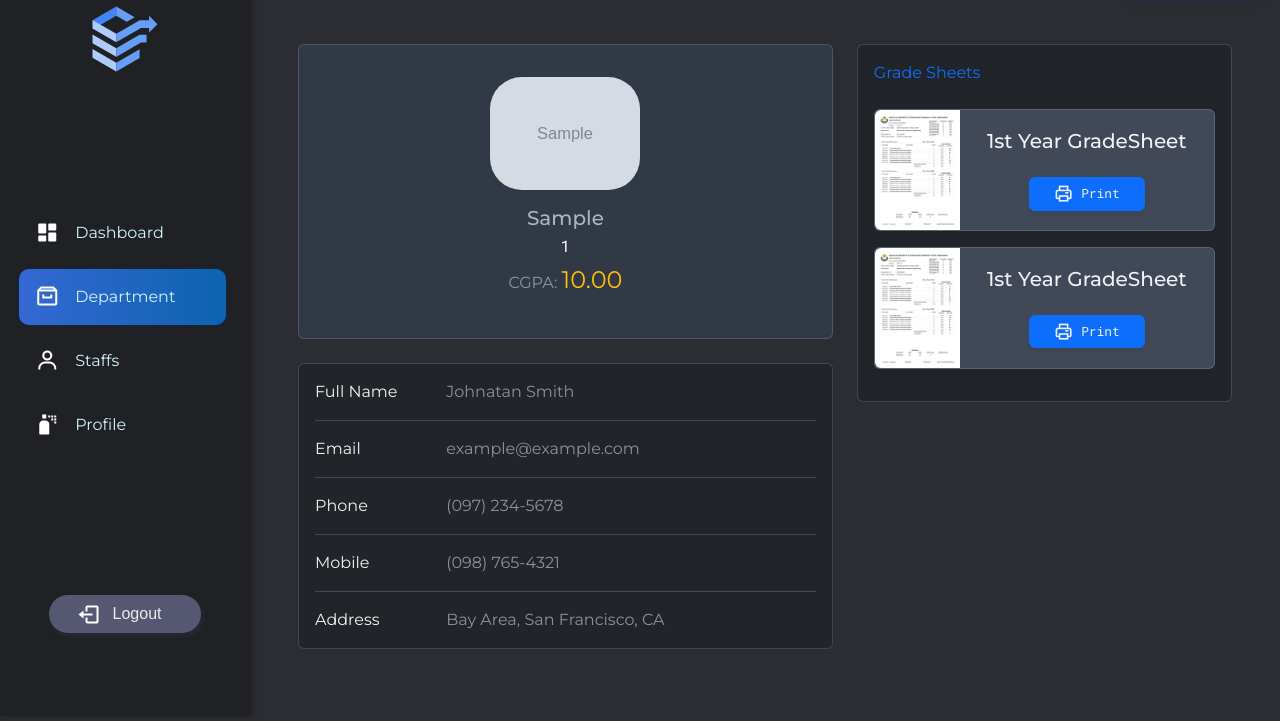
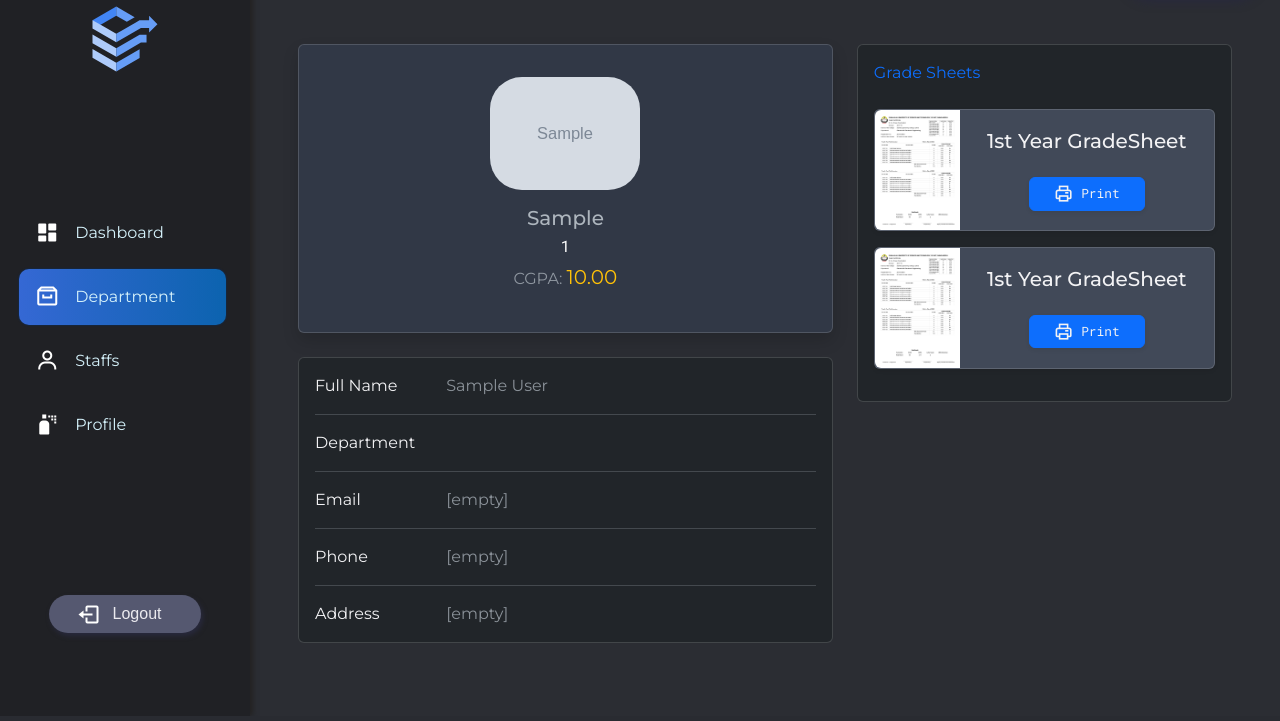
Before and after one commit to rnium/sec_ugrp, a Django app: page /account/student/1/ in a window 1280 px wide. Shown: the part 84-805 px from the top of the page. Run offline with Django 4.2, Linux system fonts and the light colour scheme; a user stored in the database is signed in; tables that the repository leaves empty hold one stand-in row (values such as "Sample post"); grey boxes marked "Sample" are stand-in pictures; data that the repository does not hold is empty; some web fonts are replaced.

Commit message:
student profile

```diff
--- a/account/models.py
+++ b/account/models.py
@@ -116,4 +116,4 @@ class StudentAccount(BaseAccount):
             cgpa = points / self.credits_completed
             return "{:.2f}".format(cgpa)
         else:
-            return "--"
+            return None
--- a/account/templates/account/view_student_profile.html
+++ b/account/templates/account/view_student_profile.html
@@ -54,27 +54,36 @@
 
           <div class="row d-flex justify-content-center">
             <div class="col-lg-7 left-col">
-              <div class="card mb-4 bg-material profile-card">
+              <div class="card mb-4 bg-material profile-card shadow">
                 <div class="card-body text-center">
                   <img src="{{student.avatar_url}}" alt="avatar"
                     class="rounded-5 img-fluid mt-3" style="width: 150px;">
                   <h5 class="mt-3 mb-1">{{student.first_name}}</h5>
                   <p class="text-white roboto-font mb-1">{{student.registration}}</p>
-                  <p class="text-muted mb-4">CGPA: <span class='text-warning fs-4'>{{student.student_cgpa}}</span></p>
+                  {% if student.student_cgpa is not None %}<p class="text-muted mb-4">CGPA: <span class='text-warning fs-5'>{{student.student_cgpa}}</span></p>{% endif %}
                   <!-- <div class="d-flex justify-content-center mb-2">
                     <button type="button" class="btn btn-primary">Follow</button>
                     <button type="button" class="btn btn-outline-primary ms-1">Message</button>
                   </div> -->
                 </div>
               </div>
-              <div class="card mb-4 bg-">
+              <div class="card mb-4">
                 <div class="card-body">
                   <div class="row">
                     <div class="col-sm-3">
                       <p class="mb-0">Full Name</p>
                     </div>
                     <div class="col-sm-9">
-                      <p class="text-muted mb-0">Johnatan Smith</p>
+                      <p class="text-muted mb-0">{{student.student_name}}</p>
+                    </div>
+                  </div>
+                  <hr>
+                  <div class="row">
+                    <div class="col-sm-3">
+                      <p class="mb-0">Department</p>
+                    </div>
+                    <div class="col-sm-9">
+                      <p class="text-muted mb-0">{{student.session.dept.fullname}}</p>
                     </div>
                   </div>
                   <hr>
@@ -83,7 +92,7 @@
                       <p class="mb-0">Email</p>
                     </div>
                     <div class="col-sm-9">
-                      <p class="text-muted mb-0">example@example.com</p>
+                      <p class="text-muted mb-0">{% if student.data.email %}{{student.data.email}} {% else %}[empty]{% endif %}</p>
                     </div>
                   </div>
                   <hr>
@@ -92,16 +101,7 @@
                       <p class="mb-0">Phone</p>
                     </div>
                     <div class="col-sm-9">
-                      <p class="text-muted mb-0">(097) 234-5678</p>
-                    </div>
-                  </div>
-                  <hr>
-                  <div class="row">
-                    <div class="col-sm-3">
-                      <p class="mb-0">Mobile</p>
-                    </div>
-                    <div class="col-sm-9">
-                      <p class="text-muted mb-0">(098) 765-4321</p>
+                      <p class="text-muted mb-0">{% if student.data.phone %}{{student.data.phone}} {% else %}[empty]{% endif %}</p>
                     </div>
                   </div>
                   <hr>
@@ -110,7 +110,7 @@
                       <p class="mb-0">Address</p>
                     </div>
                     <div class="col-sm-9">
-                      <p class="text-muted mb-0">Bay Area, San Francisco, CA</p>
+                      <p class="text-muted mb-0">{% if student.data.address %}{{student.data.address}} {% else %}[empty]{% endif %}</p>
                     </div>
                   </div>
                 </div>
```
